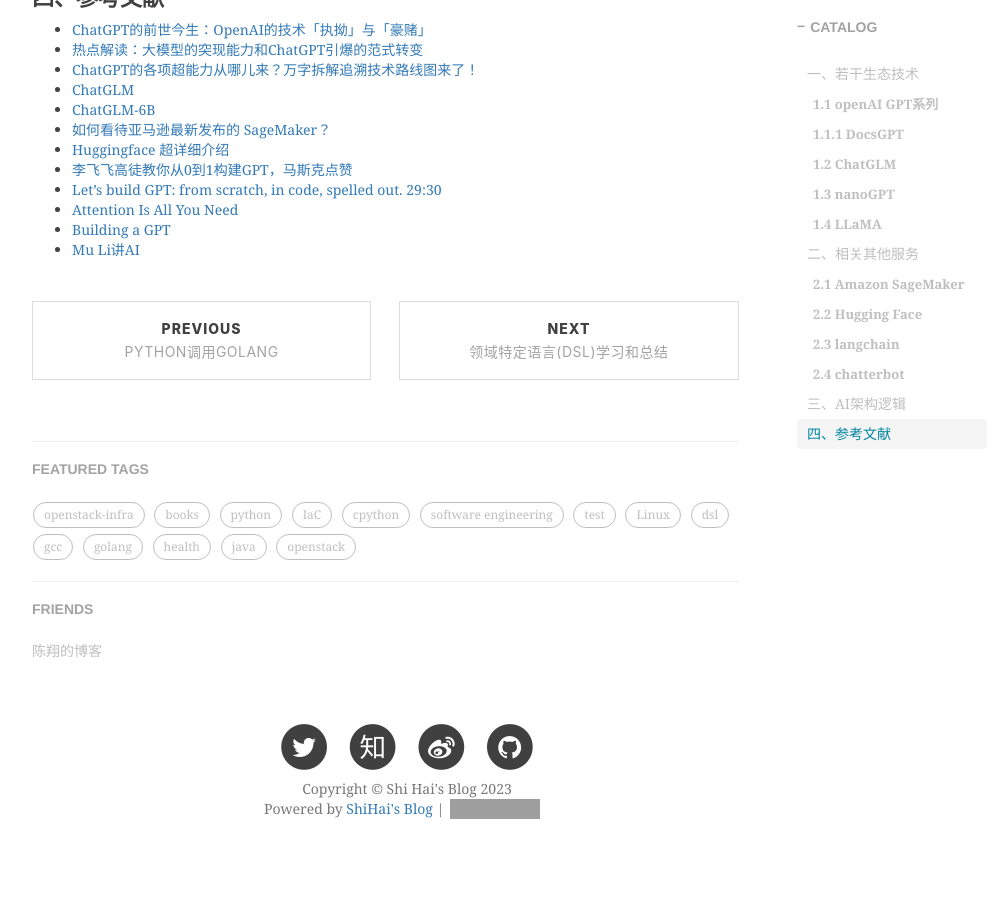
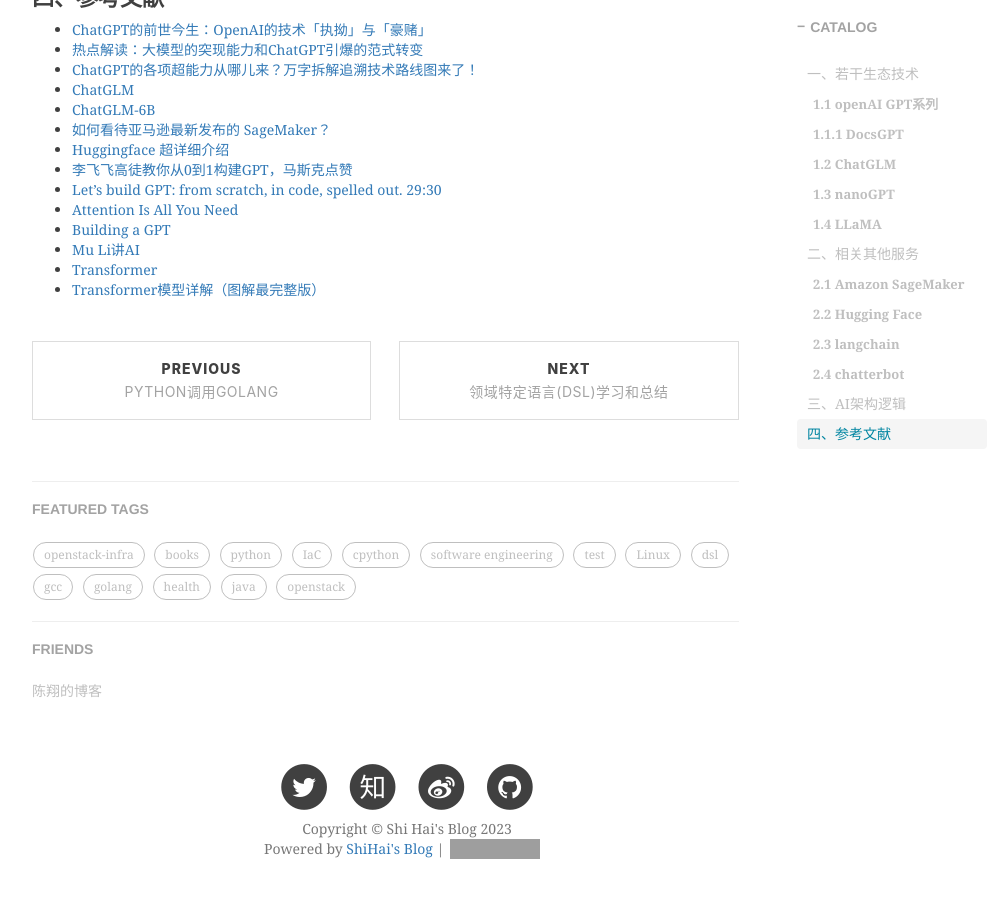
Before and after one commit to shihai1991/shihai1991.github.io, a Jekyll site: the page built from _posts/2023-02-16-openai生态调研.md, in a window 1280 px wide and 900 px high, scrolled down 2498 px. Shown: the whole window, without its empty margins (233-1229 px from the left). Built offline with Jekyll 4.4.1, drawn with Linux system fonts in a browser that asks for light colours; nearby versions of some CDN libraries; comment, search, counter and statistics services are not loaded; grey boxes are pictures that could not be loaded.

Commit message:
Update 2023-02-16-openai生态调研.md

```diff
--- a/_posts/2023-02-16-openai生态调研.md
+++ b/_posts/2023-02-16-openai生态调研.md
@@ -64,3 +64,5 @@
 - [Attention Is All You Need](https://arxiv.org/pdf/1706.03762.pdf)
 - [Building a GPT](https://colab.research.google.com/drive/1JMLa53HDuA-i7ZBmqV7ZnA3c_fvtXnx-?usp=sharing)
 - [Mu Li讲AI](https://www.youtube.com/@mu_li)
+- [Transformer](https://www.youtube.com/watch?v=ugWDIIOHtPA&list=PLJV_el3uVTsOK_ZK5L0Iv_EQoL1JefRL4&index=61)
+- [Transformer模型详解（图解最完整版）](https://zhuanlan.zhihu.com/p/338817680)
```
